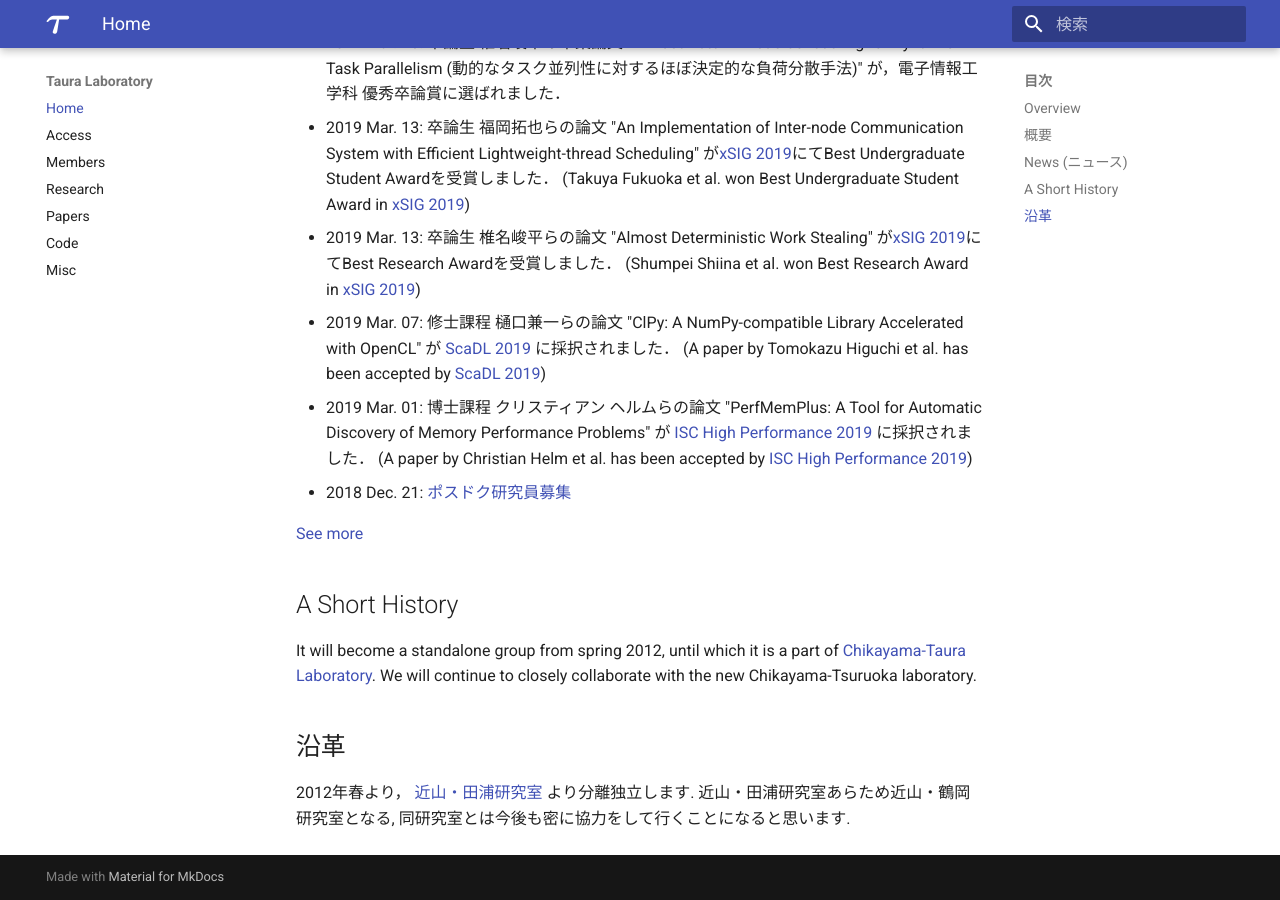
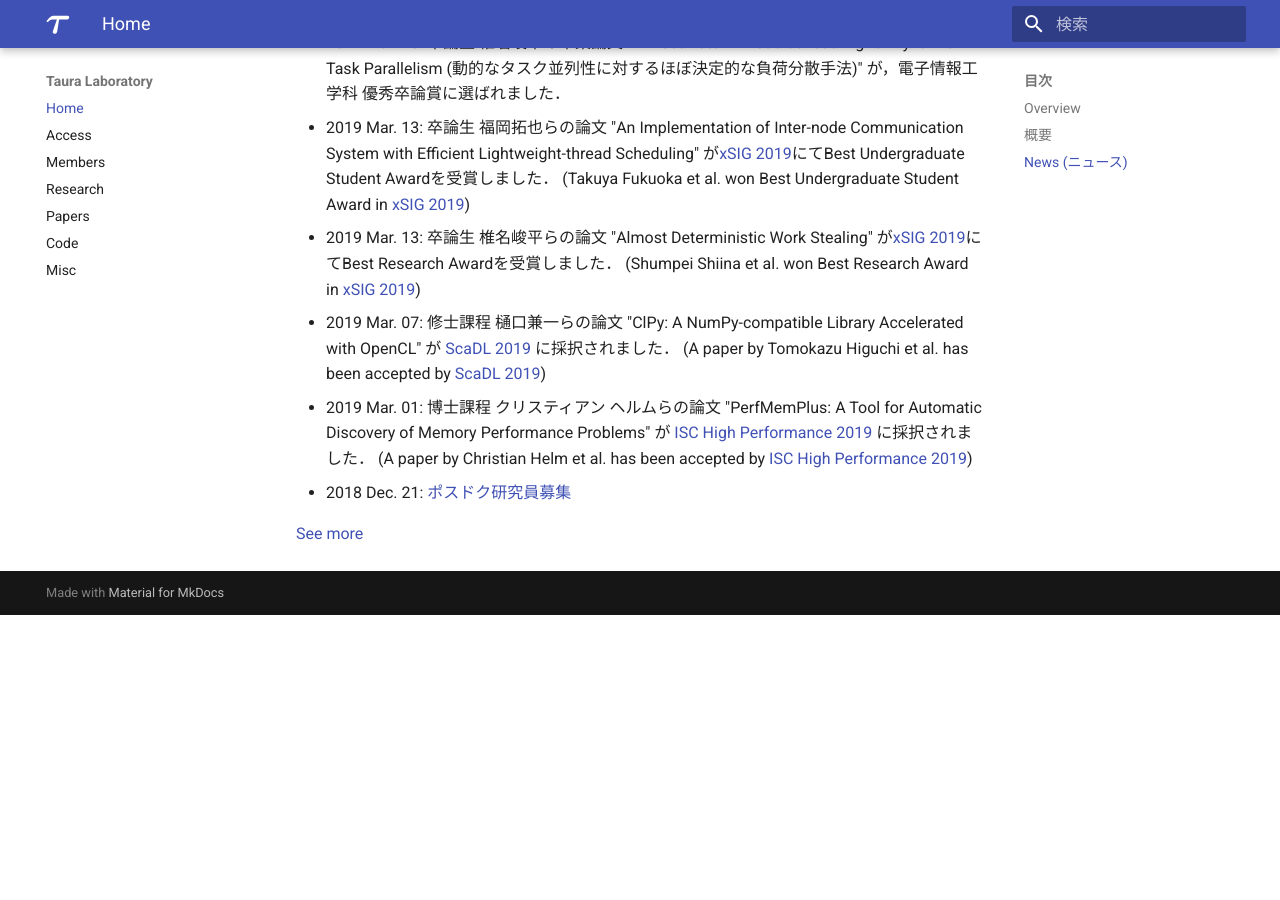
Before and after one commit to Yukayo/taura-lab, an MkDocs documentation site: the page built from docs/index.md, in a window 1280 px wide and 900 px high, scrolled down 1531 px. Built offline with MkDocs 1.6.1 and Material for MkDocs 9.7.7, drawn with Linux system fonts in a browser that asks for light colours; after the commit the page ends 2146 px from its top, so only the background shows below that.

Commit message:
rm a short history

```diff
--- a/docs/index.md
+++ b/docs/index.md
@@ -52,15 +52,3 @@ computers much more accessible to domain scientists.
   * 2018 Dec. 21: [ポスドク研究員募集](posdoc_nedo_2018.md)
 
 [See more](news.md)
-
-## A Short History
-
-It will become a standalone group from spring 2012, until which it is a part
-of [Chikayama-Taura Laboratory](https://www.logos.t.u-tokyo.ac.jp/).
-We will continue to closely collaborate with the new Chikayama-Tsuruoka
-laboratory.
-
-## 沿革
-
-2012年春より， [近山・田浦研究室](https://www.logos.t.u-tokyo.ac.jp/index-jp.html) より分離独立します.
-近山・田浦研究室あらため近山・鶴岡研究室となる, 同研究室とは今後も密に協力をして行くことになると思います.
```
